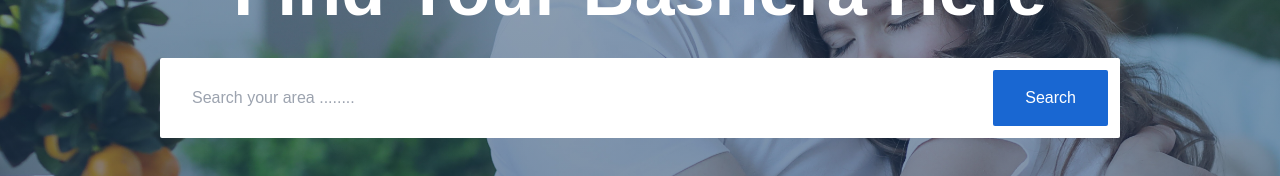
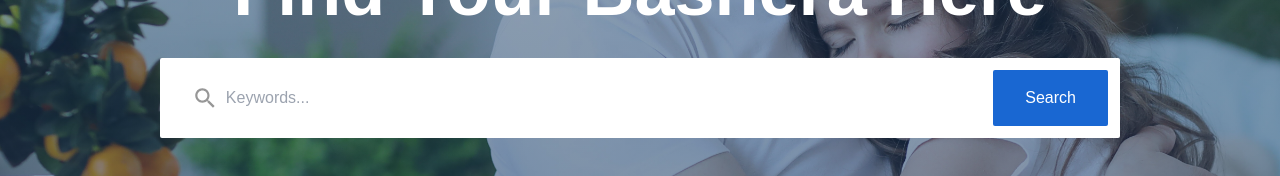
Before and after one commit to the-bipu/bashera-rentals-nextjs, a Next.js app in the folder frontend/: page / in a window 1280 px wide. Shown: the part 386-562 px from the top of the page. Built offline with nearby package versions, Linux system fonts and the light colour scheme.

Commit message:
Update HomeSection.tsx

```diff
--- a/frontend/common/components/HomeSection/HomeSection.tsx
+++ b/frontend/common/components/HomeSection/HomeSection.tsx
@@ -1,5 +1,7 @@
 import React from 'react'
 import './HomeSectionModule.scss';
+
+import { IoMdSearch } from "react-icons/io";
 
 const HomeSection = () => {
     return (
@@ -7,7 +9,10 @@ const HomeSection = () => {
             <div className='text-white md:text-7xl text-3xl font-bold mb-8 mt-16 lufga'>Find Your Bashera Here</div>
 
             <div className='bg-white rounded-sm md:w-3/4 w-11/12 h-20 p-3 flex flex-row justify-between pl-8'>
-                <input type="text" placeholder='Search your area ........' className='w-full h-full outline-none font-light' />
+                <div className='flex flex-row gap-2 justify-center items-center w-auto h-full'>
+                    <IoMdSearch className='text-3xl font-light text-[#979797]' />
+                    <input type="text" placeholder='Keywords...' className='w-full h-full outline-none font-light' />
+                </div>
                 <button className='w-auto h-full bg-[#1967d2] text-white rounded-sm px-8 font-light'>Search</button>
             </div>
         </div>
```
